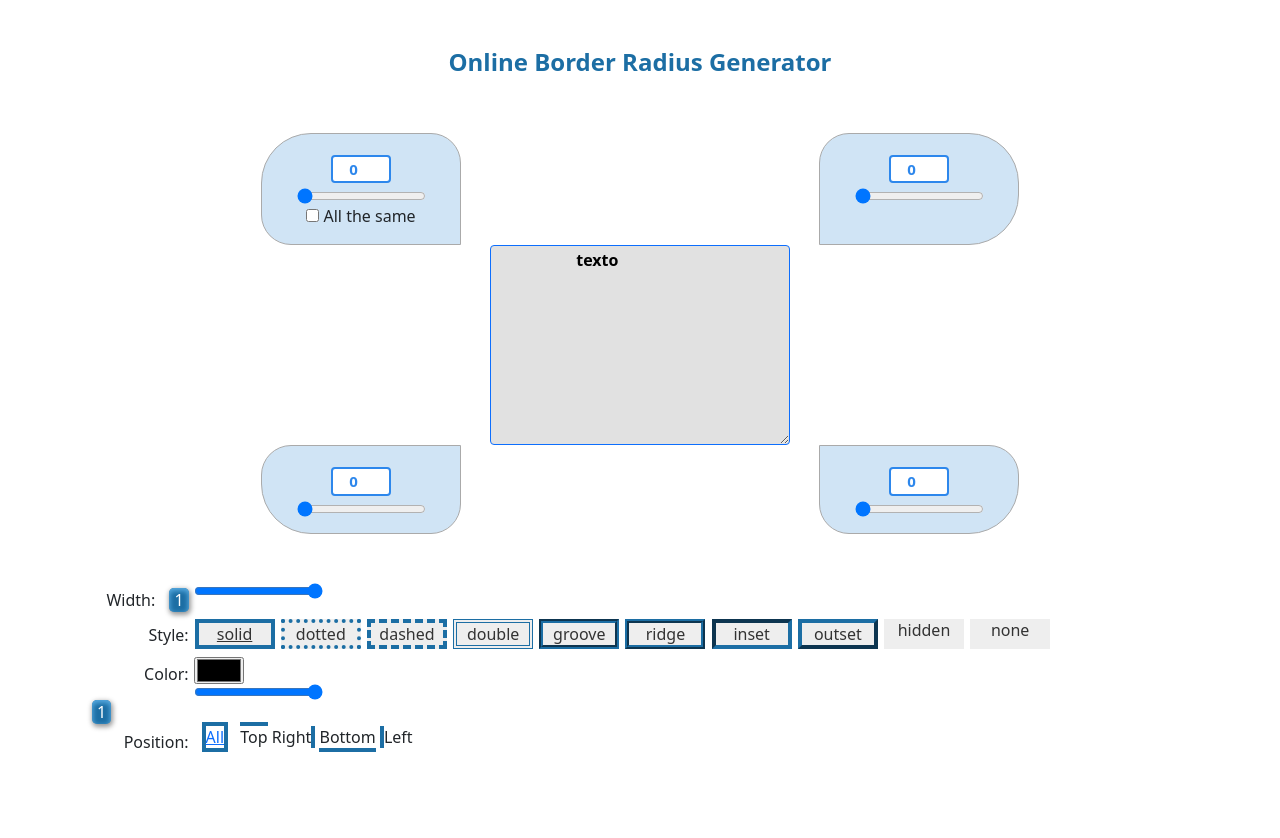
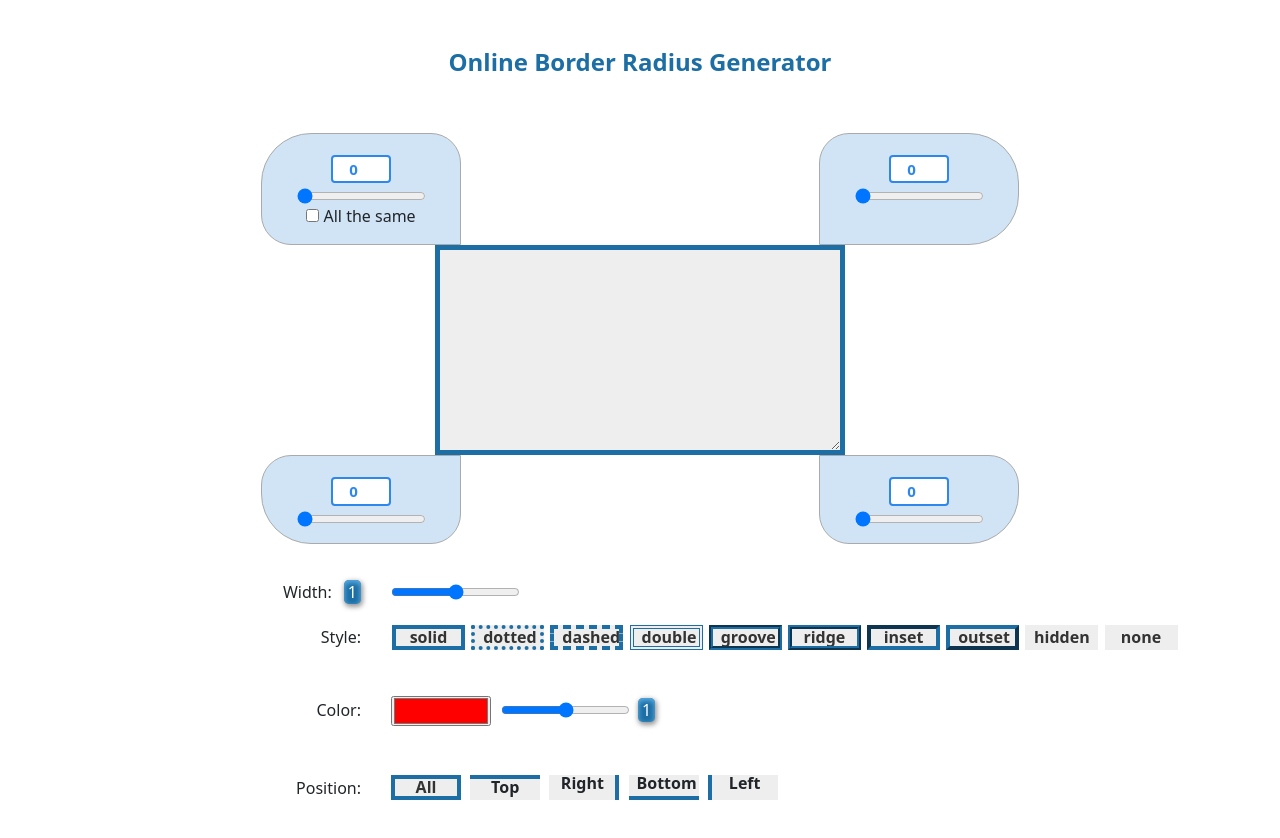
Before and after one commit to JonathanZamoraR/BorderRadiusGenerator, a plain HTML site: page index.html in a window 1280 px wide. Before the commit the page ends 807 px from the top, so only its background shows below. Drawn offline with nearby package versions, Linux system fonts and the light colour scheme.

Commit message:
Add files via upload

```diff
--- a/css/style.css
+++ b/css/style.css
@@ -37,45 +37,57 @@ h4{
     border: 2px solid #2D87EC;
 }
 
-
-textarea{
-    border: 1px solid;
-    width: 300px;
-    height: 200px;
-    background-color: #E1E1E1;
-    font-weight: bold;
-    text-align: start;
+#borderPeview {
+    width: auto;
+    height: auto;
+    text-align: center;
+    padding: 0;
+    position: relative;
 }
 
-.fila {
-    clear: both;
-    padding: 1px 0 0 0;
+
+#generatedRadiusCode {
+    text-align: left;
+    outline: none !important;
+    font-weight: bold;
+    font-size: 14px;
+    line-height: 22px;
+    padding: 20px 0 0 20px;
+    background: transparent;
+    border: none;
+    min-width: 400px;
+    min-height: 200px;
+    display: inline-block;
+    overflow: hidden;
+    background-color: #eee;
 }
 
-div {
-    display: block;
-}
 
-.Letra {
-    float: left;
-    width: 10%;
-    padding: 5px;
-    text-align: right;
-}
 
-.text {
-    display: inline-block;
+.numero{
     cursor: pointer;
-    padding: 0 5px;
+    padding: 0px 4px 0px 4px;
     background: #1C6EA4;
     color: #FFF;
     border-radius: 5px;
     box-shadow: inset 0 2px 5px 1px #57aae0, 1px 2px 5px 1px #999;
-    margin: 0 0 0 10px;
+    margin-left: 8px;
+    border: #57aae0;
 }
 
 
-#borde > a {
+.alineacion-letra{
+    width: 25%;
+    text-align: right;
+    margin-right: 20px;
+}
+
+.alineacion-comp{
+    float: left;
+    margin-left: 10px;
+}
+
+.stylo-b button {
     display: inline-block;
     border: 4px solid #1C6EA4;
     margin: 1px;
@@ -83,9 +95,37 @@ div {
     overflow: hidden;
     color: #333;
     padding: 0 8px;
-    line-height: 22px;
+    line-height: 100%;
+    text-align: center;
+    background-color: #eee;
+    font-weight: bold;
+    width: 73px;
+    height: 25px;
+}
+
+.rectangulos{
+    margin-top: 20px;
+}
+
+#favcolor{
+    width: 100px;
     height: 30px;
+    margin-top: 25px;
+
+}
+
+div a{
+    display: inline-block;
+    margin: 5px 5px 1px 0;
+    cursor: pointer;
+    overflow: hidden;
+    color: #333;
+    padding: 0 8px;
+    line-height: 100%;
+    height: 25px;
     text-align: center;
-    width: 80px;
+    width: 70px;
     background-color: #eee;
+    font-weight: bold;
+    text-decoration: none;
 }
--- a/index.html
+++ b/index.html
@@ -33,10 +33,9 @@
                 </div>
             </div>
 
-            <div class="cont2 d-flex flex-row justify-content-center">
-                <textarea class="rounded border-primary" cols="20" name="comentario" rows="3" id="ConfigArea" spellcheck="false">
-                    texto
-                </textarea>
+            <div class="cont2 d-flex flex-column align-items-center">
+                <div id="borderPeview" style="border: 5px solid rgb(28, 110, 164); outline: none;">
+                    <textarea cols="20" name="comments" rows="3" id="generatedRadiusCode" spellcheck="false" style="height: 168px; width: 290px;"></textarea>                </div>
             </div>
 
             <div class="cont3 d-flex flex-row justify-content-around">
@@ -55,75 +54,67 @@
             </div>
         </div>
 
-        <div class="contenido2 mt-5 mb-5">
-            <div>
-                <div class="fila">
-                    <div class="Letra">
-                        Width: <span class="text">1</span>
-                    </div>
-                    <div class="ConfRowButton" style="max-width: 300px;float: left;">
-                        <div class="slidecontainer">
-                            <input type="range" min="1" max="100" value="100" class="slider" id="myRange">
-                          </div>
-                    </div>
+        <div class="contenido2 mb-5 mt-3">
+            <div class="rectangulos d-flex align-items-center">
+                <div class="alineacion-letra">
+                    Width:
+                    <button class="numero">1</button>
                 </div>
-            </div>
-            <div>
-                <div class="fila">
-                    <div class="Letra">
-                        Style:
-                    </div>
-                    <div>
-                        <div id="borderStyle">
-                            <div id="borde">
-                                <a style="border-style: solid;" title="solid" class="selected">solid</a>
-                                <a style="border-style: dotted;" title="dotted">dotted</a>
-                                <a style="border-style: dashed;" title="dashed">dashed</a>
-                                <a style="border-style: double;" title="double">double</a>
-                                <a style="border-style: groove;" title="groove">groove</a>
-                                <a style="border-style: ridge;" title="ridge">ridge</a>
-                                <a style="border-style: inset;" title="inset">inset</a>
-                                <a style="border-style: outset;" title="outset">outset</a>
-                                <a style="border-style: hidden;" title="hidden">hidden</a>
-                                <a style="border-style: none;" title="none">none</a>
-                            </div>
-                        </div>
-                    </div>
+                <div class="alineacion-comp">
+                    <input type="range" id="vol" name="vol" min="0" max="100">
                 </div>
             </div>
 
-            <div class="fila">
-                <div class="Letra">
-                    Color:
+            <div class="rectangulos d-flex align-items-center">
+                <div class="alineacion-letra">
+                    Style:
                 </div>
-                <div>
-                    <input type="color" id="borderColor">
-                    <div class="SlideBordeOpacity">
-                        <div class="slidecontainer">
-                            <input type="range" min="1" max="100" value="100" class="slider2" id="myRange">
-                          </div>
-                    </div>
-                    <span class="text">1</span>
+                <div class="alineacion-comp stylo-b">
+                        <button style="border-style: solid;" title="solid" class="selected">solid</button>
+                        <button style="border-style: dotted;" title="dotted">dotted</button>
+                        <button style="border-style: dashed;" title="dashed">dashed</button>
+                        <button style="border-style: double;" title="double">double</button>
+                        <button style="border-style: groove;" title="groove">groove</button>
+                        <button style="border-style: ridge;" title="ridge">ridge</button>
+                        <button style="border-style: inset;" title="inset">inset</button>
+                        <button style="border-style: outset;" title="outset">outset</button>
+                        <button style="border-style: hidden;" title="hidden">hidden</button>
+                        <button style="border-style: none;" title="none">none</button>
                 </div>
             </div>
 
-            <div class="fila blockfix">
-                <div class="Letra">
+            <div class="rectangulos d-flex align-items-center">
+                <div class="alineacion-letra">
+                    Color:
+                </div>
+                <div class="alineacion-comp">
+                    <div>
+                        <input type="color" id="favcolor" name="favcolor" value="#ff0000"><br><br>
+                    </div>
+                </div>
+                <div class="alineacion-comp">
+                    <input type="range" id="vol" name="vol" min="0" max="100">
+                </div>
+                <button class="numero">1</button>
+            </div>
+
+            <div class="rectangulos d-flex align-items-center">
+                <div class="alineacion-letra">
                     Position:
                 </div>
-                <div>
-                    <div >
-                        <a class="selected m-2" title="border" style="border: 4px solid #1C6EA4;">All</a>
-                        <a title="border-top m-2" style="border-top: 4px solid #1C6EA4;">Top</a>
-                        <a title="border-right m-2" style="border-right: 4px solid #1C6EA4;">Right</a>
-                        <a title="border-bottom m-2" style="border-bottom: 4px solid #1C6EA4;">Bottom</a>
-                        <a title="border-left m-2" style="border-left: 4px solid #1C6EA4;">Left</a>
+                <div class="alineacion-comp">
+                    <div>
+                        <a class="selected" title="border" style="border: 4px solid #1C6EA4;">All</a>
+                        <a title="border-top" style="border-top: 4px solid #1C6EA4;">Top</a>
+                        <a title="border-right" style="border-right: 4px solid #1C6EA4;">Right</a>
+                        <a title="border-bottom" style="border-bottom: 4px solid #1C6EA4;">Bottom</a>
+                        <a title="border-left" style="border-left: 4px solid #1C6EA4;">Left</a>
                     </div>
                 </div>
             </div>
         </div>
+    </div>
 
-    </div>
     <script src="https://cdn.jsdelivr.net/npm/@popperjs/core@2.9.2/dist/umd/popper.min.js" integrity="sha384-IQsoLXl5PILFhosVNubq5LC7Qb9DXgDA9i+tQ8Zj3iwWAwPtgFTxbJ8NT4GN1R8p" crossorigin="anonymous"></script>
     <script src="https://cdn.jsdelivr.net/npm/bootstrap@5.0.2/dist/js/bootstrap.min.js" integrity="sha384-cVKIPhGWiC2Al4u+LWgxfKTRIcfu0JTxR+EQDz/bgldoEyl4H0zUF0QKbrJ0EcQF" crossorigin="anonymous"></script>
 </body>
```
